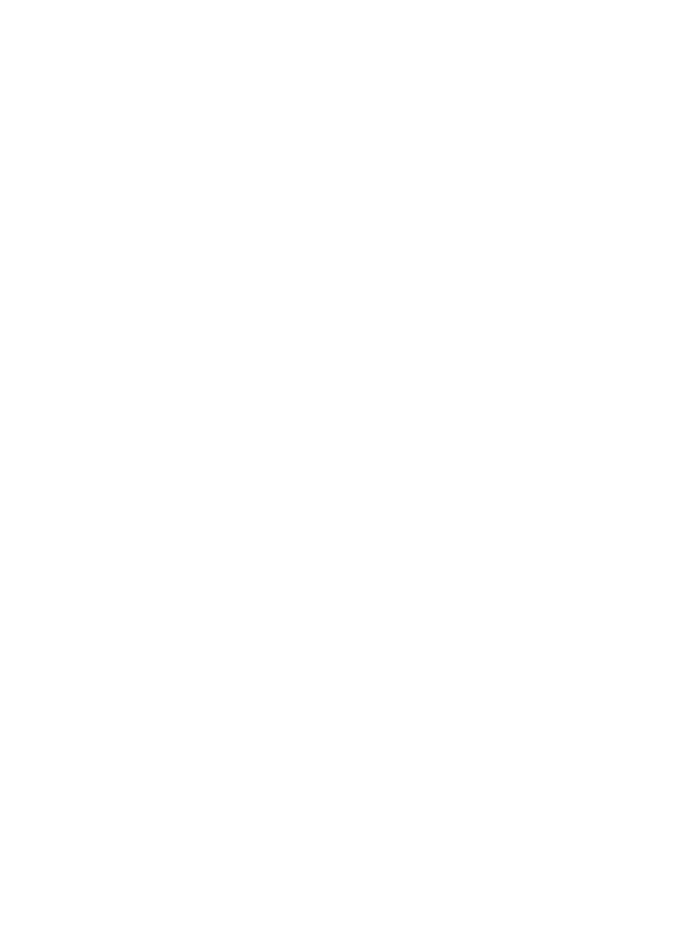
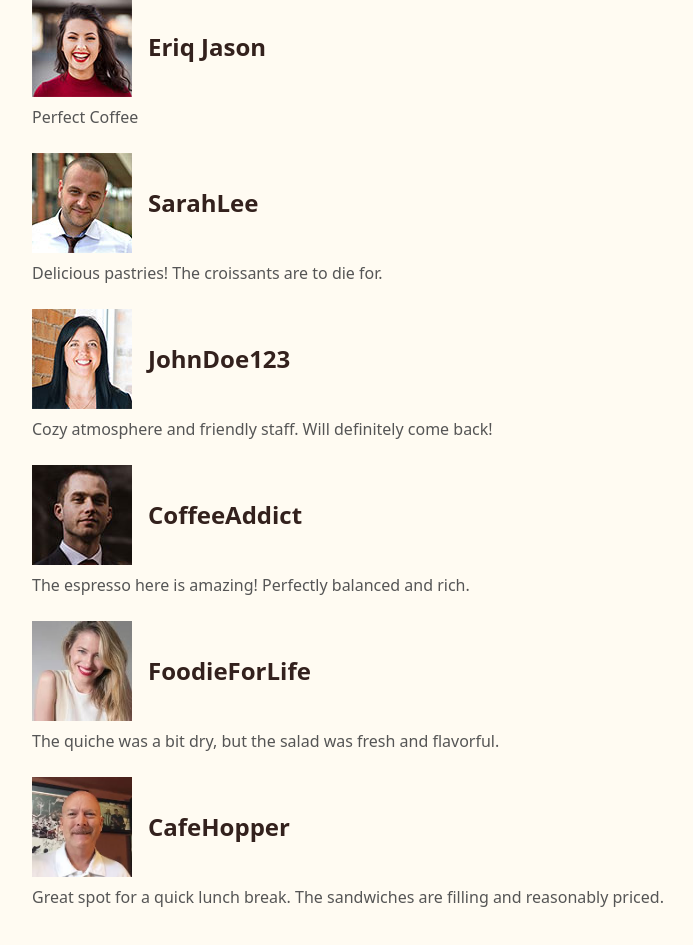
Before and after one commit to yasaman-ranjbar/cafe-app, a Next.js app: page / in a window 1280 px wide. Shown: the part 4712-5657 px from the top of the page, without its empty margins (102-795 px from the left). Before the commit the page ends 4373 px from the top, so only its background shows below. Built offline with nearby package versions, Linux system fonts and the light colour scheme; data requests are answered from the project's data file.

Commit message:
add testimonial

```diff
--- a/components/modules/SectionHeader/SectionHeader.tsx
+++ b/components/modules/SectionHeader/SectionHeader.tsx
@@ -1,5 +1,5 @@
 import React from 'react'
-import { SectionHeaderProps } from './SectionHeader.types';
+import { SectionHeaderProps } from './sectionHeader.types';
 
 
 const SectionHeader: React.FC<SectionHeaderProps> = ({ title, header }) => {
--- /dev/null
+++ b/components/modules/Testimonial/TestimonialCard.tsx
@@ -0,0 +1,30 @@
+import Image from "next/image";
+import { TestimonialProps } from "./testimonial.types";
+
+const TestimonialCard: React.FC<TestimonialProps> = ({
+  desc,
+  username,
+  img,
+}) => {
+    return (
+      <div className="container">
+        <div className="flex items-center gap-4">
+          <Image
+            src={img}
+            width={100}
+            height={100}
+            alt={username}
+          />
+          <div className="flex flex-col gap-4">
+            <h2 className="text-primary text-2xl font-semibold">{username}</h2>
+            {/* <h2 className="text-gray italic font-extralight text-base">
+              {post}
+            </h2> */}
+          </div>
+        </div>
+        <div className="text-gray font-extralight text-base mt-2">{desc}</div>
+      </div>
+    );
+};
+
+export default TestimonialCard;
--- a/components/templates/Home/Testimonial.tsx
+++ b/components/templates/Home/Testimonial.tsx
@@ -0,0 +1,19 @@
+import SectionHeader from "@/components/modules/SectionHeader/SectionHeader";
+import TestimonialCard from "@/components/modules/Testimonial/TestimonialCard";
+import { TestimonialProps } from "@/components/modules/Testimonial/testimonial.types";
+
+const Testimonial = ({ comment }: { comment: TestimonialProps[] }) => {
+  return (
+    <div className="flex flex-col gap-6 py-12">
+      <SectionHeader header="Our Clients Say" title="TESTIMONIAL" />
+      {comment.map((item) => (
+        <TestimonialCard
+          key={item.id}
+          {...item}
+        />
+      ))}
+    </div>
+  );
+};
+
+export default Testimonial;
--- a/data/db.json
+++ b/data/db.json
@@ -107,17 +107,51 @@
   "comment": [
     {
       "id": 1,
-      "username": "Q_Yolme",
-      "body": "Perfect Coffee :))",
+      "username": "Eriq Jason",
+      "desc": "Perfect Coffee",
       "productID": 1,
-      "score": 5
+      "score": 5,
+      "img": "/images/testimonial-1.jpg"
     },
     {
       "id": 2,
-      "username": "Amin_Saeedi",
-      "body": "Perfect Coffee :))",
+      "username": "SarahLee",
+      "desc": "Delicious pastries! The croissants are to die for.",
       "productID": 2,
-      "score": 4.5
+      "score": 4,
+      "img": "/images/testimonial-2.jpg"
+    },
+    {
+      "id": 3,
+      "username": "JohnDoe123",
+      "desc": "Cozy atmosphere and friendly staff. Will definitely come back!",
+      "productID": 3,
+      "score": 5,
+      "img": "/images/testimonial-3.jpg"
+    },
+    {
+      "id": 4,
+      "username": "CoffeeAddict",
+      "desc": "The espresso here is amazing! Perfectly balanced and rich.",
+      "productID": 1,
+      "score": 5,
+      "img": "/images/testimonial-4.jpg"
+    },
+    {
+      "id": 5,
+      "username": "FoodieForLife",
+      "desc": "The quiche was a bit dry, but the salad was fresh and flavorful.",
+      "productID": 4,
+      "score": 3,
+      "img": "/images/testimonial-5.jpg"
+    },
+    {
+      "id": 6,
+      "username": "CafeHopper",
+      "desc": "Great spot for a quick lunch break. The sandwiches are filling and reasonably priced.",
+      "productID": 5,
+      "score": 4,
+      "img": "/images/testimonial-6.jpg"
     }
   ]
 }
--- a/pages/index.tsx
+++ b/pages/index.tsx
@@ -1,16 +1,19 @@
 import { MenuProps } from "@/components/modules/MenuSection/menuSection.types";
 import { ServiceSectionCardProps } from "@/components/modules/ServicesSectionCard/serviceSection.types";
+import { TestimonialProps } from "@/components/modules/Testimonial/testimonial.types";
 import About from "@/components/templates/Home/About";
 import Menu from "@/components/templates/Home/Menu";
 import Offer from "@/components/templates/Home/Offer";
 import Reservation from "@/components/templates/Home/Reservation";
 import Services from "@/components/templates/Home/Services";
 import Slider from "@/components/templates/Home/Slider";
+import Testimonial from "@/components/templates/Home/Testimonial";
 
 interface DataProps {
   data: {
     services: ServiceSectionCardProps[];
     menu: MenuProps[];
+    comment: TestimonialProps[];
   };
 }
 
@@ -23,6 +26,7 @@ function Index({ data }: DataProps) {
       <Offer />
       <Menu menu={data.menu} />
       <Reservation />
+      <Testimonial comment={data.comment} />
     </div>
   );
 }
@@ -34,11 +38,15 @@ export const getStaticProps = async () => {
   const menuRes = await fetch("http://localhost:4000/menu");
   const menuData = await menuRes.json();
 
+  const CommentRes = await fetch("http://localhost:4000/comment");
+  const commentData = await CommentRes.json();
+
   return {
     props: {
       data: {
         services: servicesData,
         menu: menuData,
+        comment: commentData,
       },
     },
     revalidate: 60 * 60 * 12,
```
Also changed, not shown: components/modules/Testimonial/testimonial.types.ts (added, +8 -0 lines), public/images/testimonial-5.jpg (added), public/images/testimonial-6.jpg (added).
